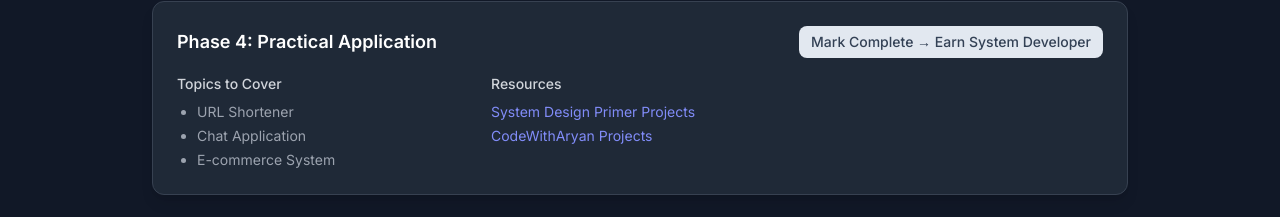
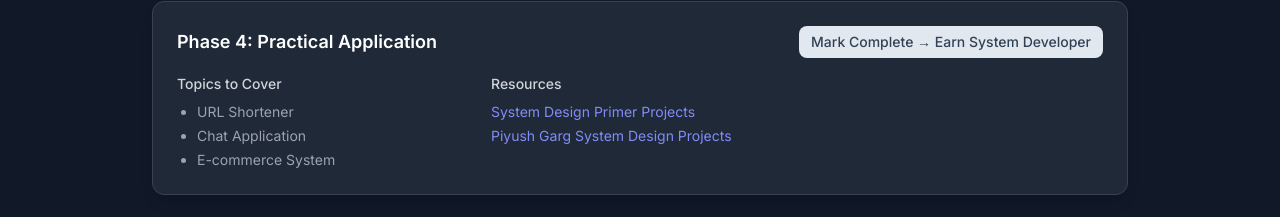
Before and after one commit to priyankahotkar/System-Design-Website, a React (Vite) app in the folder frontend/: page /resources in a window 1280 px wide. Shown: the part 894-1111 px from the top of the page. Built offline with nearby package versions, Linux system fonts and the light colour scheme; no server answers.

Commit message:
updated resources

```diff
--- a/frontend/src/pages/ResourcesPage.jsx
+++ b/frontend/src/pages/ResourcesPage.jsx
@@ -14,7 +14,7 @@ const PHASES = [
     resources: [
       { label: 'System Design Primer GitHub', url: 'https://github.com/donnemartin/system-design-primer' },
       { label: 'System Design 101 by ByteByteGo', url: 'https://bytebytego.com/' },
-      { label: "Aryan Mittal's LLD Crash Course", url: 'https://www.youtube.com/@aryancodes' },
+      { label: "Aryan Mittal's LLD Crash Course", url: 'https://www.youtube.com/@codeWithAryanBhai' },
     ],
   },
   {
@@ -23,7 +23,7 @@ const PHASES = [
     badge: { key: 'lld_architect', title: 'LLD Architect' },
     topics: ['Class Diagrams', 'OOP & SOLID', 'Design Patterns', 'Concurrency in Design'],
     resources: [
-      { label: "Aryan Mittal's LLD Playlist", url: 'https://www.youtube.com/@aryancodes' },
+      { label: "Aryan Mittal's LLD Playlist", url: 'https://www.youtube.com/@codeWithAryanBhai' },
       { label: 'Awesome LLD GitHub Repository', url: 'https://github.com/ashishps1/awesome-low-level-design' },
     ],
   },
@@ -44,7 +44,7 @@ const PHASES = [
     topics: ['URL Shortener', 'Chat Application', 'E-commerce System'],
     resources: [
       { label: 'System Design Primer Projects', url: 'https://github.com/donnemartin/system-design-primer' },
-      { label: 'CodeWithAryan Projects', url: 'https://www.youtube.com/@aryancodes' },
+      { label: 'Piyush Garg System Design Projects', url: 'https://www.youtube.com/@piyushgargdev' },
     ],
   },
   {
```
